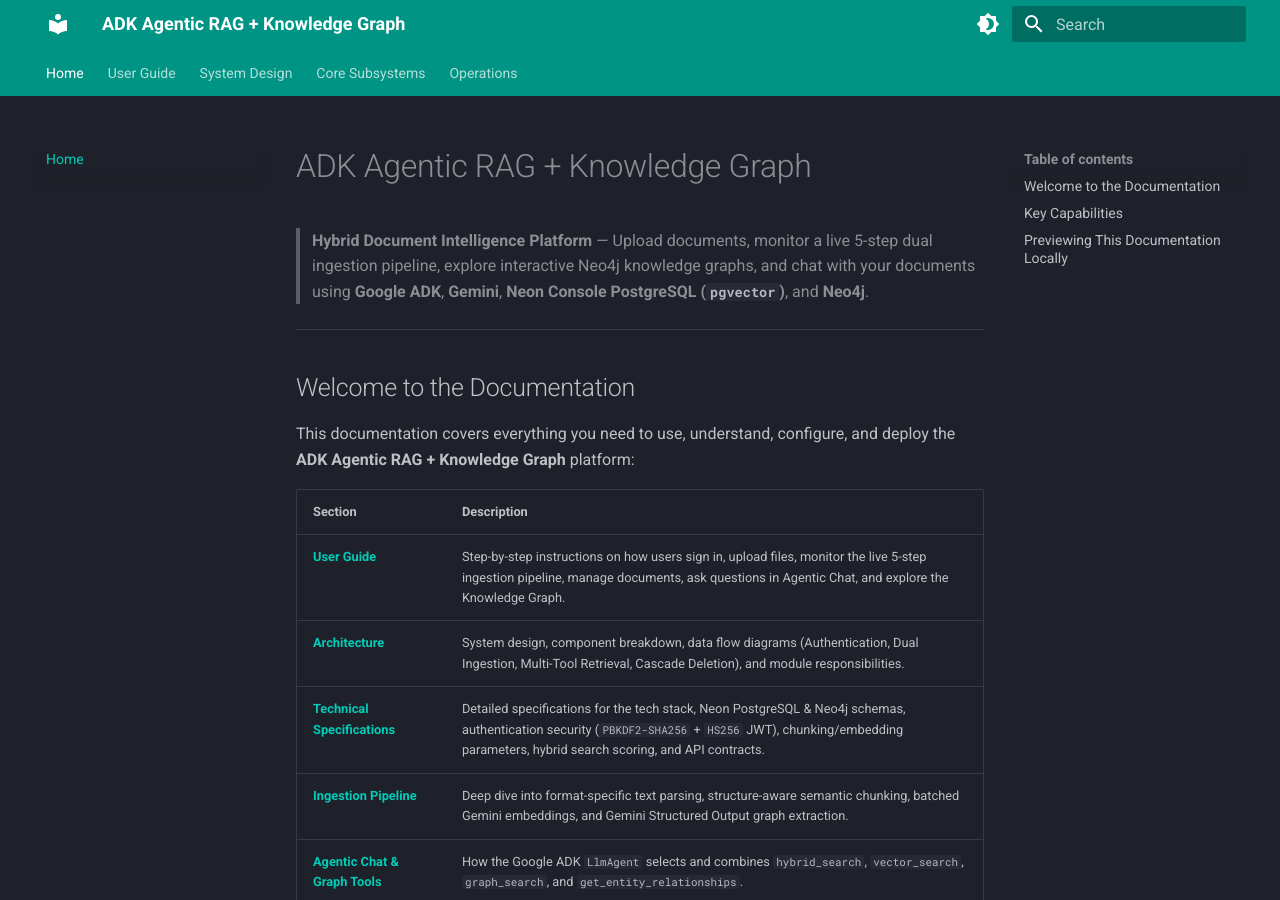
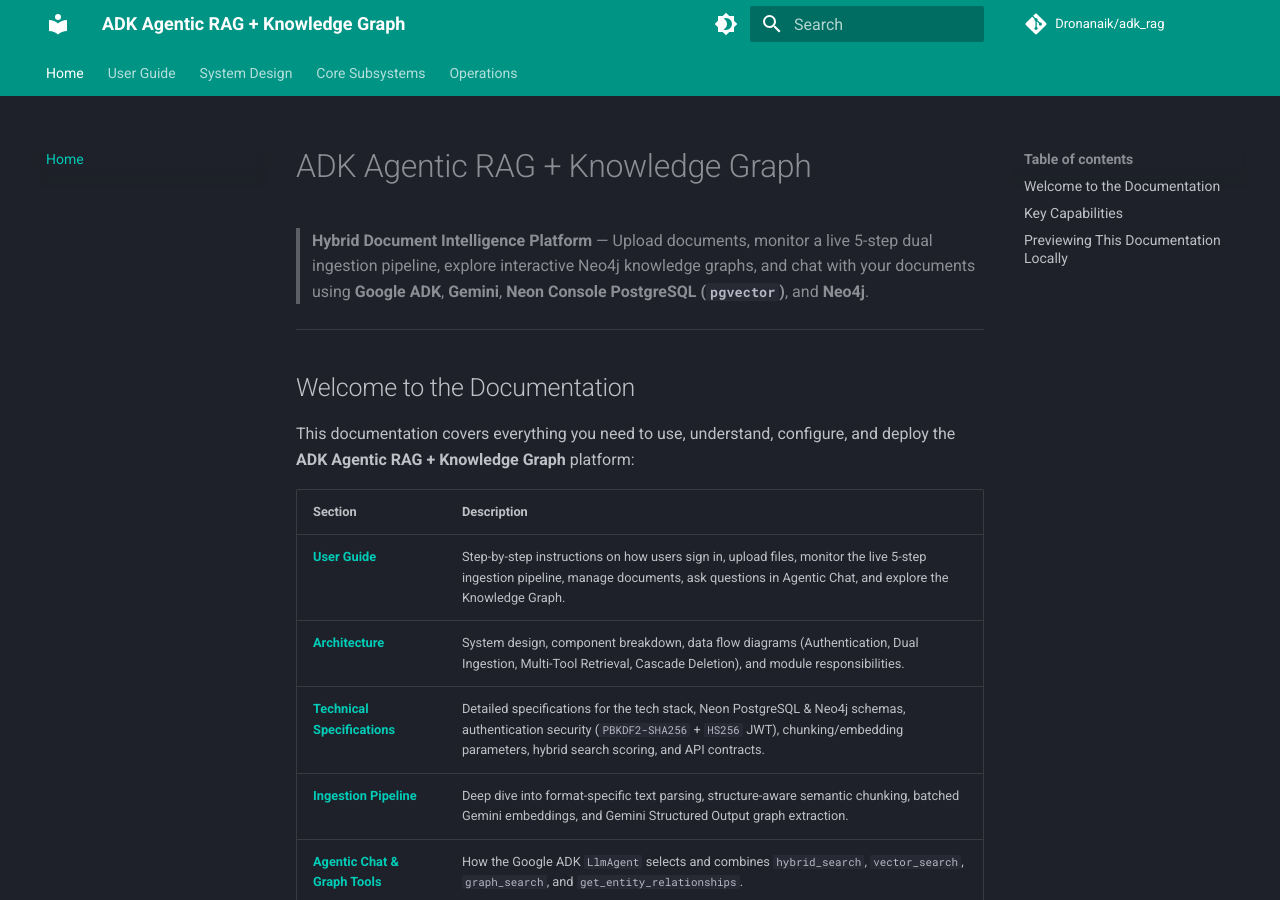
Before and after one commit to Dronanaik/adk_rag, an MkDocs documentation site: the page built from docs/index.md, in a window 1280 px wide and 900 px high. Built offline with MkDocs 1.6.1 and Material for MkDocs 9.7.7, drawn with Linux system fonts in a browser that asks for light colours; comment, search, counter and statistics services are not loaded.

Commit message:
ci(mkdocs): add GitHub Actions workflow to deploy MkDocs to GitHub Pages

```diff
--- a/mkdocs.yml
+++ b/mkdocs.yml
@@ -1,6 +1,8 @@
 site_name: ADK Agentic RAG + Knowledge Graph
 site_description: Hybrid Document Intelligence Platform powered by Google ADK, Gemini, Neon PostgreSQL (pgvector), and Neo4j Knowledge Graph.
-site_url: http://localhost:8000
+site_url: https://dronanaik.github.io/adk_rag/
+repo_url: https://github.com/Dronanaik/adk_rag
+repo_name: Dronanaik/adk_rag
 copyright: "Where Knowledge Connects, Agents Reason, and Intelligence Emerges."
 docs_dir: docs
 
```
Also changed, not shown: 1 other file.
